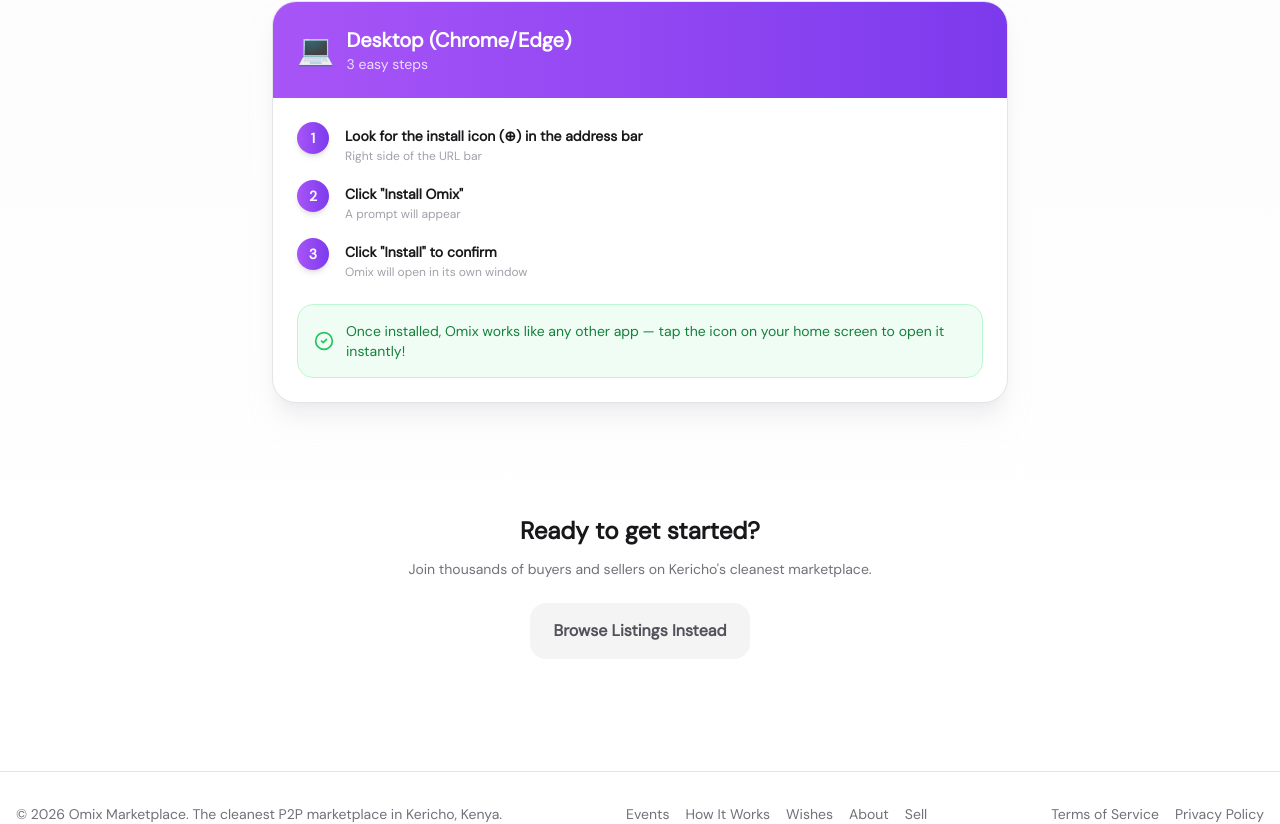
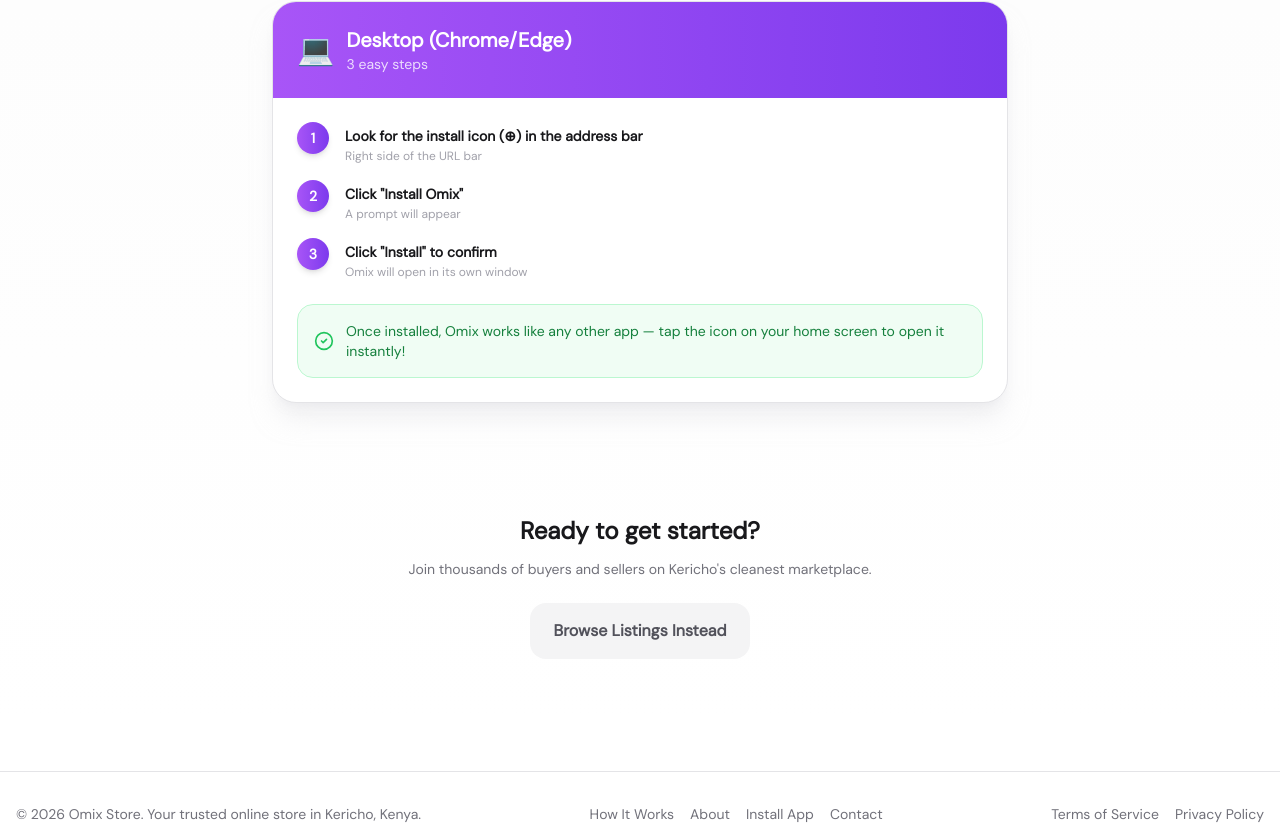
Before and after one commit to oliver4441/stor1, a React (Vite) app: page /install in a window 1280 px wide. Shown: the part 1138-1962 px from the top of the page. Built offline with nearby package versions, Linux system fonts and the light colour scheme.

Commit message:
fix: remove marketplace references, update tagline, clean footer
- Footer: remove Events, Wishes, Sell links; add Contact
- Home: update hero tagline to 'Your Online Store in Kericho'
- HTML title + meta description updated
- Manifest updated to reflect store (not marketplace)

```diff
--- a/index.html
+++ b/index.html
@@ -9,8 +9,8 @@
     <link rel="manifest" href="/manifest.json" />
     <meta name="viewport" content="width=device-width, initial-scale=1.0, viewport-fit=cover" />
     <meta name="theme-color" content="#ff385c" />
-    <title>Omix Store — Buy & Sell in Kericho</title>
-    <meta name="description" content="The cleanest P2P marketplace in Kericho, Kenya. Buy and sell electronics, furniture, vehicles, and services." />
+    <title>Omix Store — Your Online Store in Kericho</title>
+    <meta name="description" content="Shop online in Kericho, Kenya. Browse products, add to cart, and pay via M-Pesa. Fast delivery to your doorstep." />
 
     <link rel="preconnect" href="https://fonts.googleapis.com" />
     <link rel="preconnect" href="https://fonts.gstatic.com" crossorigin />
--- a/src/components/Footer.jsx
+++ b/src/components/Footer.jsx
@@ -1,48 +1,21 @@
 import { Link } from 'react-router-dom'
-import { useLang } from '../utils/lang'
-import { supabase } from '../utils/supabase'
-import { useState, useEffect } from 'react'
 
 function Footer() {
-  const { t } = useLang()
-  const [isUserAdmin, setIsUserAdmin] = useState(false)
-  const [checked, setChecked] = useState(false)
-
-  useEffect(() => {
-    const checkAdmin = async () => {
-      const { data: { user } } = await supabase.auth.getUser()
-      if (user) {
-        const { data: profile, error } = await supabase.from('profiles').select('role').eq('id', user.id).single()
-        if (!error && profile && profile.role === 'admin') {
-          setIsUserAdmin(true)
-        }
-      }
-      setChecked(true)
-    }
-    checkAdmin()
-  }, [])
-
   return (
     <footer className="border-t border-zinc-200 dark:border-zinc-800 bg-white dark:bg-zinc-950 py-8 mt-12" style={{ paddingBottom: 'env(safe-area-inset-bottom)' }}>
       <div className="max-w-7xl mx-auto px-4 flex flex-col md:flex-row items-center justify-between gap-4">
         <p className="text-sm text-zinc-500 dark:text-zinc-400">
-          &copy; 2026 Omix Marketplace. {t('footer.tagline')}
+          &copy; 2026 Omix Store. Your trusted online store in Kericho, Kenya.
         </p>
         <div className="flex gap-4 flex-wrap justify-center">
-          <Link to="/events" className="text-sm text-zinc-500 dark:text-zinc-400 hover:text-[#ff385c]">{t('footer.events')}</Link>
-          <Link to="/how-it-works" className="text-sm text-zinc-500 dark:text-zinc-400 hover:text-[#ff385c]">{t('footer.howItWorks')}</Link>
-          <Link to="/wishes" className="text-sm text-zinc-500 dark:text-zinc-400 hover:text-[#ff385c]">{t('footer.wishes')}</Link>
-          <Link to="/about" className="text-sm text-zinc-500 dark:text-zinc-400 hover:text-[#ff385c]">{t('footer.about')}</Link>
-          <Link to="/sell" className="text-sm text-zinc-500 dark:text-zinc-400 hover:text-[#ff385c]">{t('footer.sell')}</Link>
-          {isUserAdmin && (
-            <Link to="/admin/events" className="text-sm text-zinc-500 dark:text-zinc-400 hover:text-[#ff385c] font-semibold">
-              Admin Events
-            </Link>
-          )}
+          <Link to="/how-it-works" className="text-sm text-zinc-500 dark:text-zinc-400 hover:text-[#ff385c]">How It Works</Link>
+          <Link to="/about" className="text-sm text-zinc-500 dark:text-zinc-400 hover:text-[#ff385c]">About</Link>
+          <Link to="/install" className="text-sm text-zinc-500 dark:text-zinc-400 hover:text-[#ff385c]">Install App</Link>
+          <Link to="/contact" className="text-sm text-zinc-500 dark:text-zinc-400 hover:text-[#ff385c]">Contact</Link>
         </div>
         <div className="flex gap-4">
-          <Link to="/terms" className="text-sm text-zinc-500 dark:text-zinc-400 hover:text-[#ff385c]">{t('footer.terms')}</Link>
-          <Link to="/privacy" className="text-sm text-zinc-500 dark:text-zinc-400 hover:text-[#ff385c]">{t('footer.privacy')}</Link>
+          <Link to="/terms" className="text-sm text-zinc-500 dark:text-zinc-400 hover:text-[#ff385c]">Terms of Service</Link>
+          <Link to="/privacy" className="text-sm text-zinc-500 dark:text-zinc-400 hover:text-[#ff385c]">Privacy Policy</Link>
         </div>
       </div>
     </footer>
--- a/src/pages/Home.jsx
+++ b/src/pages/Home.jsx
@@ -49,8 +49,8 @@
         {/* Hero Content */}
         <div className="relative z-10 py-20 md:py-28 px-4">
           <div className="max-w-7xl mx-auto text-center">
-            <h1 className="text-4xl md:text-6xl font-black mb-4 tracking-tighter text-white drop-shadow-lg">{t('home.heroTitle')}</h1>
-            <p className="text-zinc-200 mb-8 max-w-xl mx-auto text-lg font-medium drop-shadow-md">{t('home.heroSubtitle')}</p>
+            <h1 className="text-4xl md:text-6xl font-black mb-4 tracking-tighter text-white drop-shadow-lg">Your Online Store in Kericho</h1>
+            <p className="text-zinc-200 mb-8 max-w-xl mx-auto text-lg font-medium drop-shadow-md">Browse, add to cart, and pay easily via M-Pesa. Delivered to your doorstep.</p>
 
               <div className="flex flex-col sm:flex-row items-center justify-center gap-3 mb-8">
                 <Link to="/" className="px-6 py-3 rounded-xl bg-white text-[#ff385c] font-bold text-sm hover:bg-zinc-100 transition-all shadow-lg">
```
Also changed, not shown: public/manifest.json.
